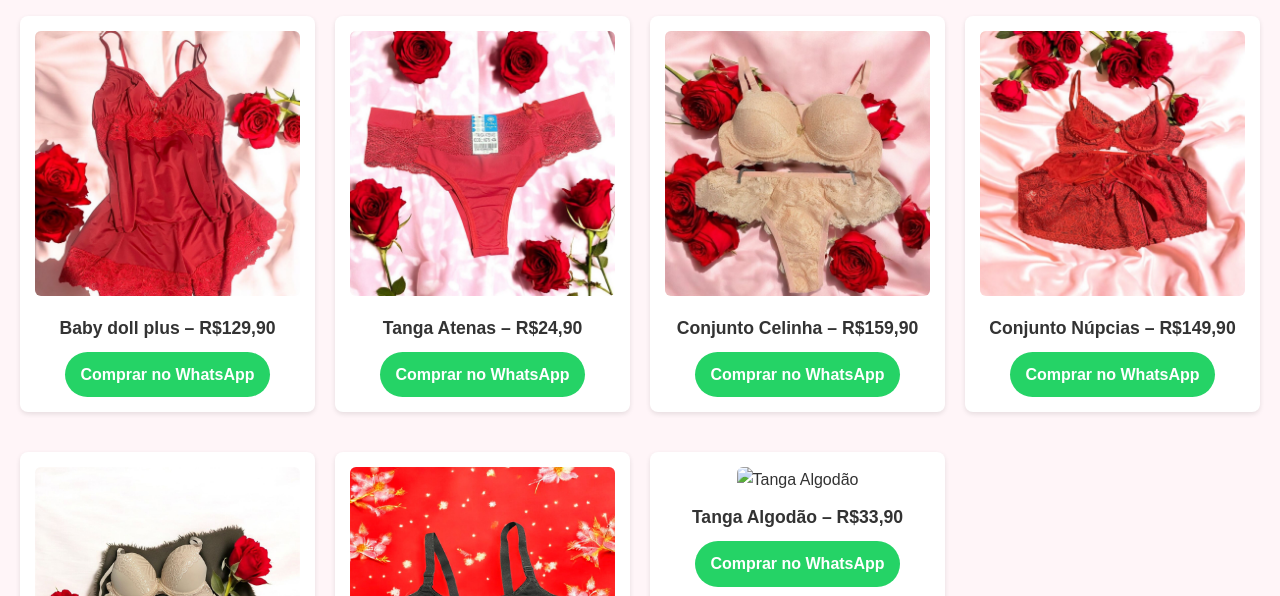
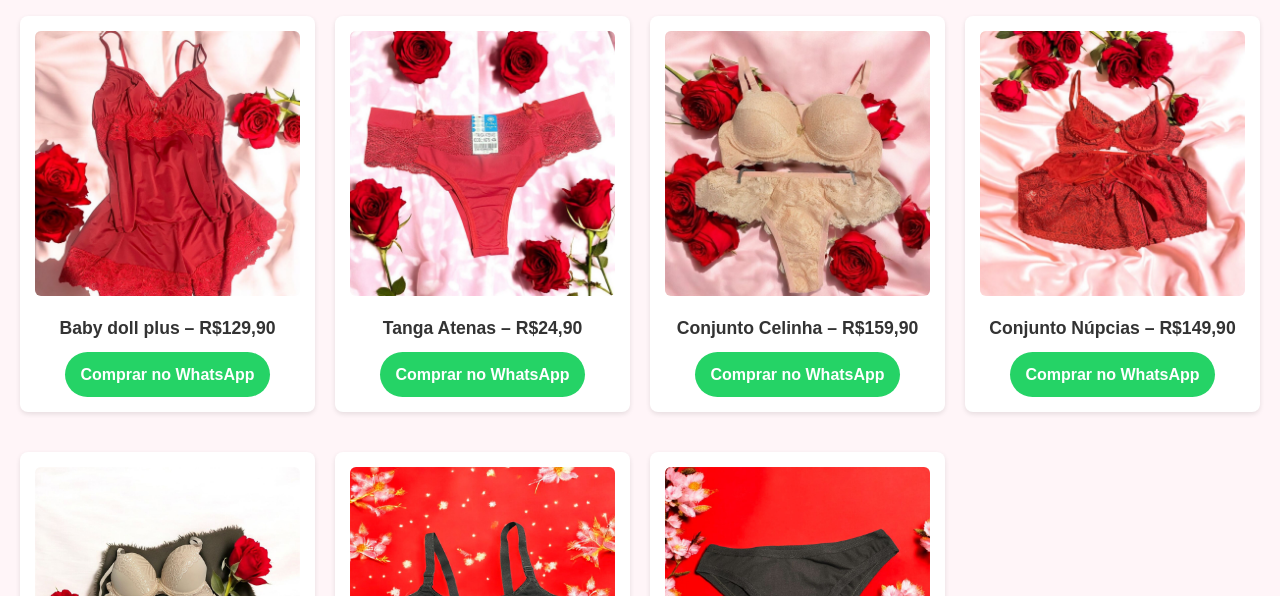
Before and after one commit to LeticiaLorisS/LorisLangerie, a plain HTML site: page index.html in a window 1280 px wide. Shown: the part 356-952 px from the top of the page. Drawn offline with nearby package versions, Linux system fonts and the light colour scheme.

Commit message:
Update index.html

```diff
--- a/index.html
+++ b/index.html
@@ -53,7 +53,7 @@
       </div>
 
       <div class="produto">
-        <img src="/imagem/Tanga Algodão.jpg" alt="Tanga Algodão" />
+        <img src="/imagem/Tanga_algodão.jpg" alt="Tanga Algodão" />
         <p>Tanga Algodão – R$33,90</p>
         <a class="botao-whats" href="https://wa.me/5531982773435?text=Olá%20quero%20comprar%20essa%20lingerie" target="_blank">Comprar no WhatsApp</a>
       </div>
```
